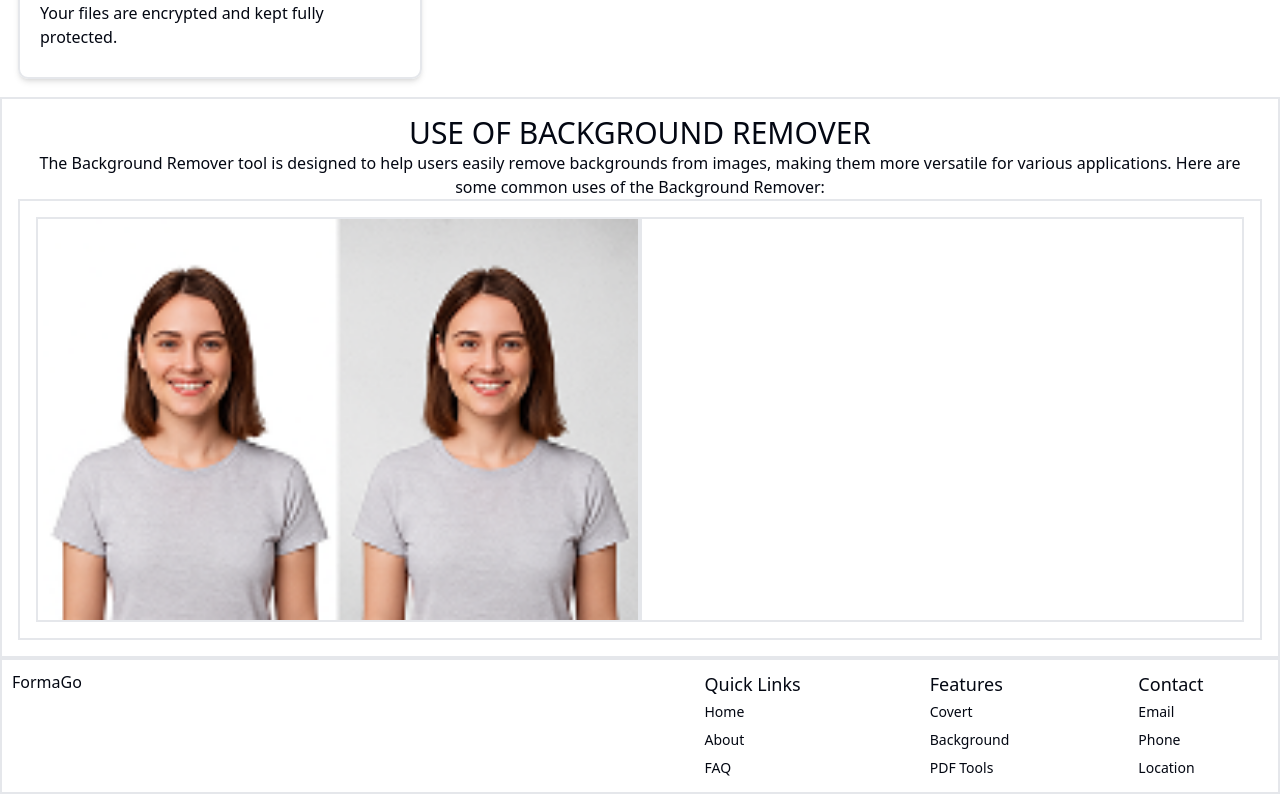
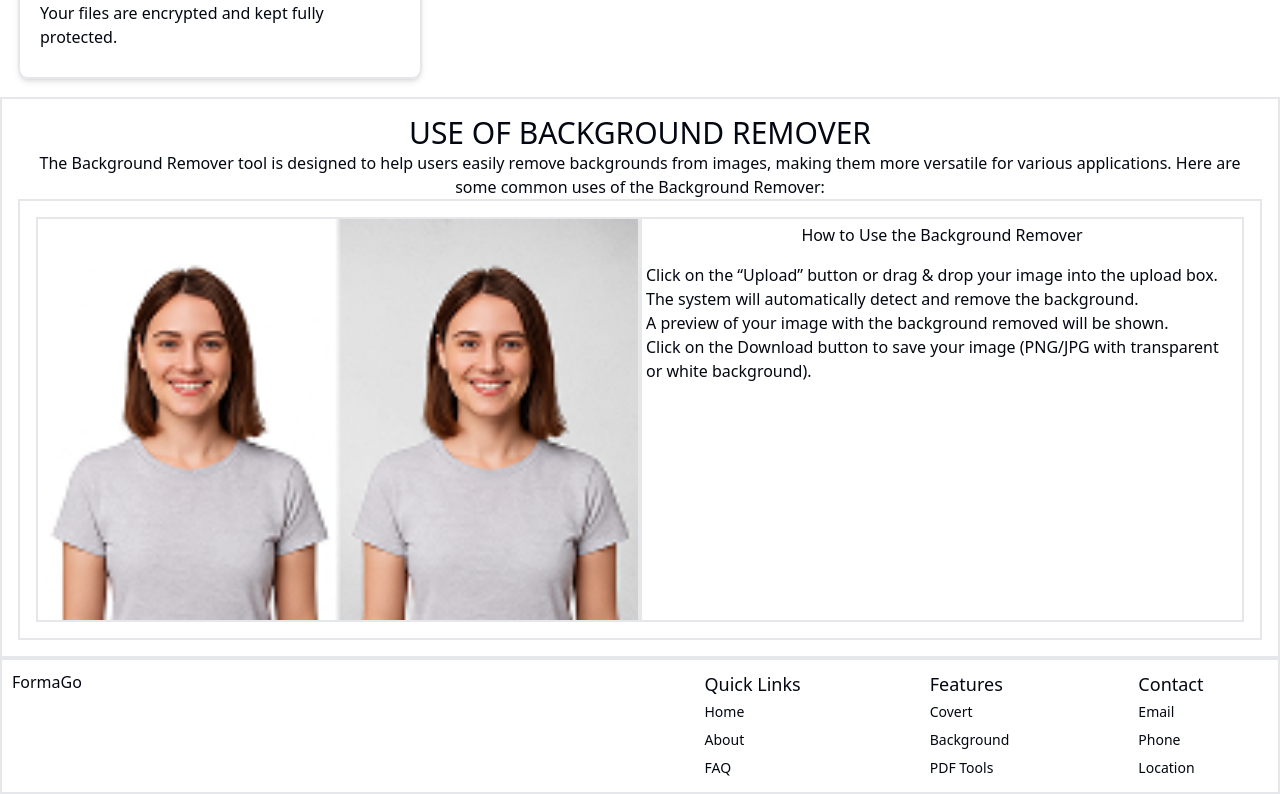
Before and after one commit to SyedMuhammadIzaan/FomaGo-Convertor, a React (Vite) app: page / in a window 1280 px wide. Shown: the part 1084-1878 px from the top of the page. Built offline with nearby package versions, Linux system fonts and the light colour scheme.

Commit message:
add text in the component

```diff
--- a/src/components/layout/useOfbackgroundRemover.tsx
+++ b/src/components/layout/useOfbackgroundRemover.tsx
@@ -8,11 +8,26 @@ const UseOfBackgroundRemover = () => {
                 <p className="text-md text-center">
                     The Background Remover tool is designed to help users easily remove backgrounds from images, making them more versatile for various applications. Here are some common uses of the Background Remover:
                 </p>
-                <div className="backgroundremoverGridContainer w-full flex flex-row border-2 p-4">
-                    <div className="colContainer border-2 w-1/2 border-grey-300">
+                <div className="backgroundremoverGridContainer w-full flex flex-col border-2 p-4 md:flex-row lg:flex-row xl:flex-row">
+                    <div className="colContainer border-2 w-full md:w-1/2 lg:w-1/2 border-grey-300">
                         <img className="w-full" src={BackgroundRemoverImage} alt="" />
                     </div>
-                    <div className="colContainer border-2 w-1/2 border-grey-300"></div>
+                    <div className="colContainer border-2 w-full md:w-1/2 lg:w-1/2 border-grey-300 p-1">
+                        <div className="useOfBackgroundRemoverTitle mb-4">
+                            <h3 className="text-center font-medium">How to Use the Background Remover</h3>
+                        </div>
+                        <div className="stepsToRemoveBackground">
+                            <ul>
+                                <li>Click on the “Upload” button or drag & drop your image into the upload box.</li>
+                                <li>The system will automatically detect and
+                                    remove the background.</li>
+                                <li>A preview of your image with the background removed will be shown.</li>
+                                <li>Click on the Download button to save
+                                    your image (PNG/JPG with transparent or
+                                    white background).</li>
+                            </ul>
+                        </div>
+                    </div>
                 </div>
             </div>
         </div>
```
